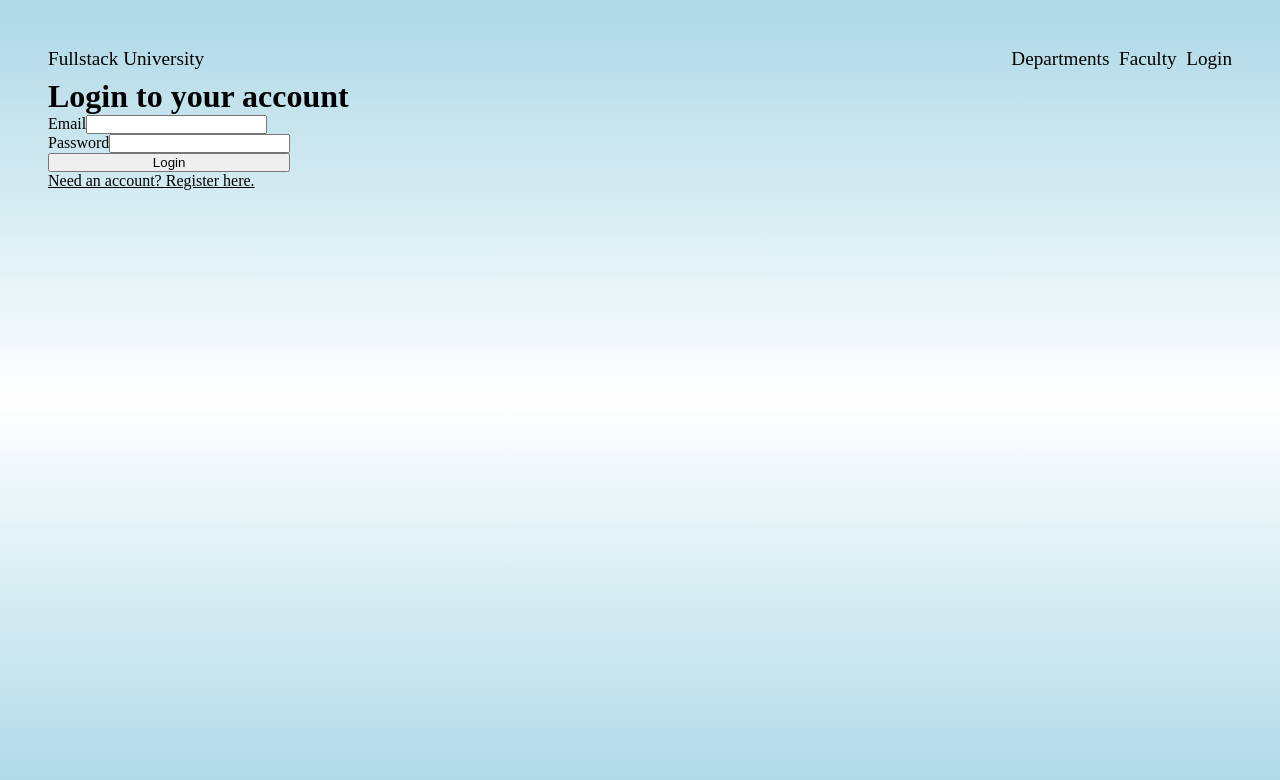
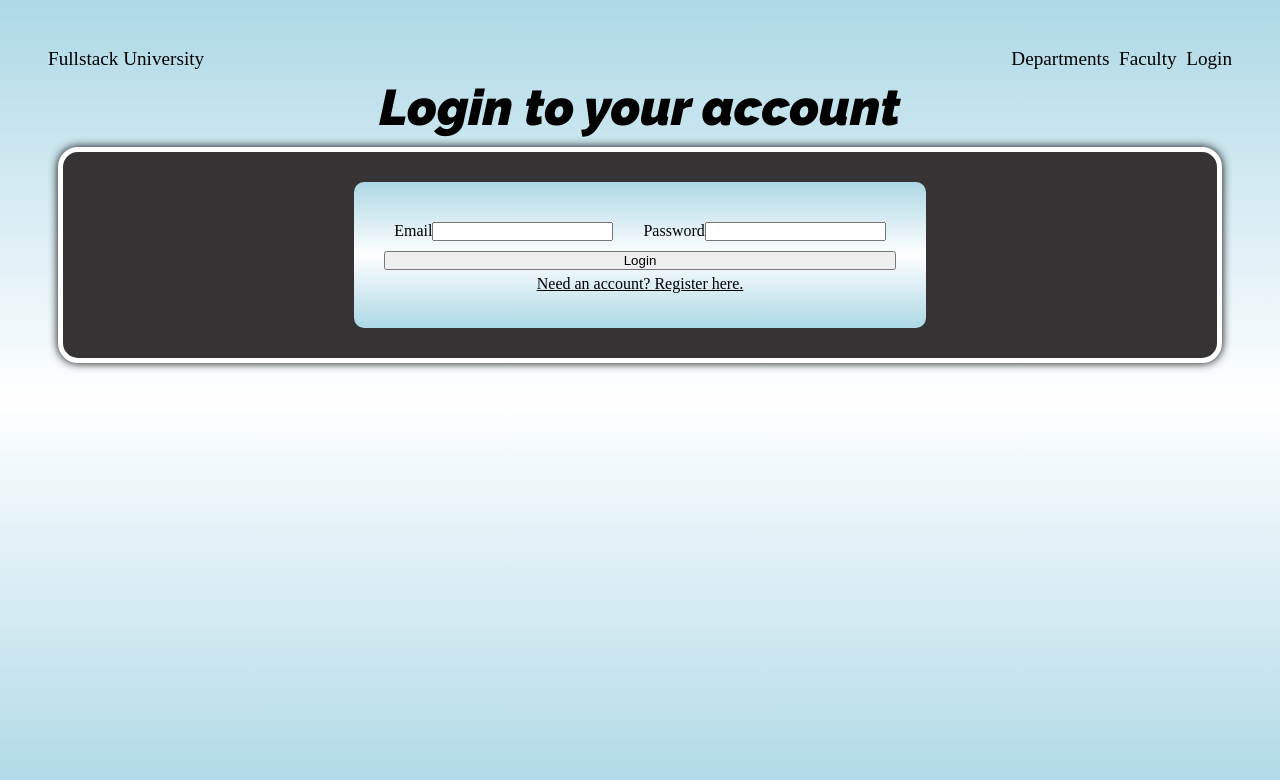
Before and after one commit to emersonliwayway/fullstack-university, a React (Vite) app: page /login in a window 1280 px wide. Shown: the top 780 px of the page. Built offline with nearby package versions, Linux system fonts and the light colour scheme; a web font is replaced by a local one.

Commit message:
NathanHarris

```diff
--- a/src/auth.css
+++ b/src/auth.css
@@ -1,6 +1,26 @@
+#formContainer{
+    display: flex;
+    justify-content: center;
+    background-color: rgb(53, 51, 51);
+    border-radius: 20px;
+    border: solid 5px white;
+    box-shadow: 0px 0px 10px;
+    margin: 10px;
+}
+#emailPassword{
+  display: flex;
+  column-gap: 30px;
+  text-align: center;
+  padding: 10px;
+}
+
 .loginForm {
-  display: inline-flex;
+  background-image: linear-gradient(lightblue, white, lightblue);
+  display: flex;
   flex-direction: column;
+  margin: 30px;
+  padding: 30px;
+  border-radius: 10px;
 }
 
 .loginForm > a {
@@ -10,3 +30,14 @@
 .loginForm > a:hover {
   cursor: pointer;
 }
+#loginTitle{
+    font-family: 'Raleway';
+    text-align: center;
+    font-weight: 900;
+    font-style: italic;
+    font-size: 50px;
+}
+#registerSentence{
+  text-align: center;
+  margin: 5px
+}
--- a/src/auth/Login.jsx
+++ b/src/auth/Login.jsx
@@ -23,8 +23,11 @@ export default function Login() {
   // ***note classnames
   return (
     <>
-      <h1>Login to your account</h1>
+      <h1 id="loginTitle">Login to your account</h1>
+      <div id="formContainer">
+
       <form action={tryLogin} className="loginForm">
+        <div id="emailPassword">
         <label className="email">
           Email
           <input type="text" name="email" required />
@@ -33,12 +36,14 @@ export default function Login() {
           Password
           <input type="password" name="password" required />
         </label>
+        </div>
         <button className="loginButton">Login</button>
         {error && <output>{error}</output>}
-        <a onClick={() => navigate("/register")}>
+        <a id="registerSentence" onClick={() => navigate("/register")}>
           Need an account? Register here.
         </a>
       </form>
+      </div>
     </>
   );
 }
```
Also changed, not shown: department.css (added).
